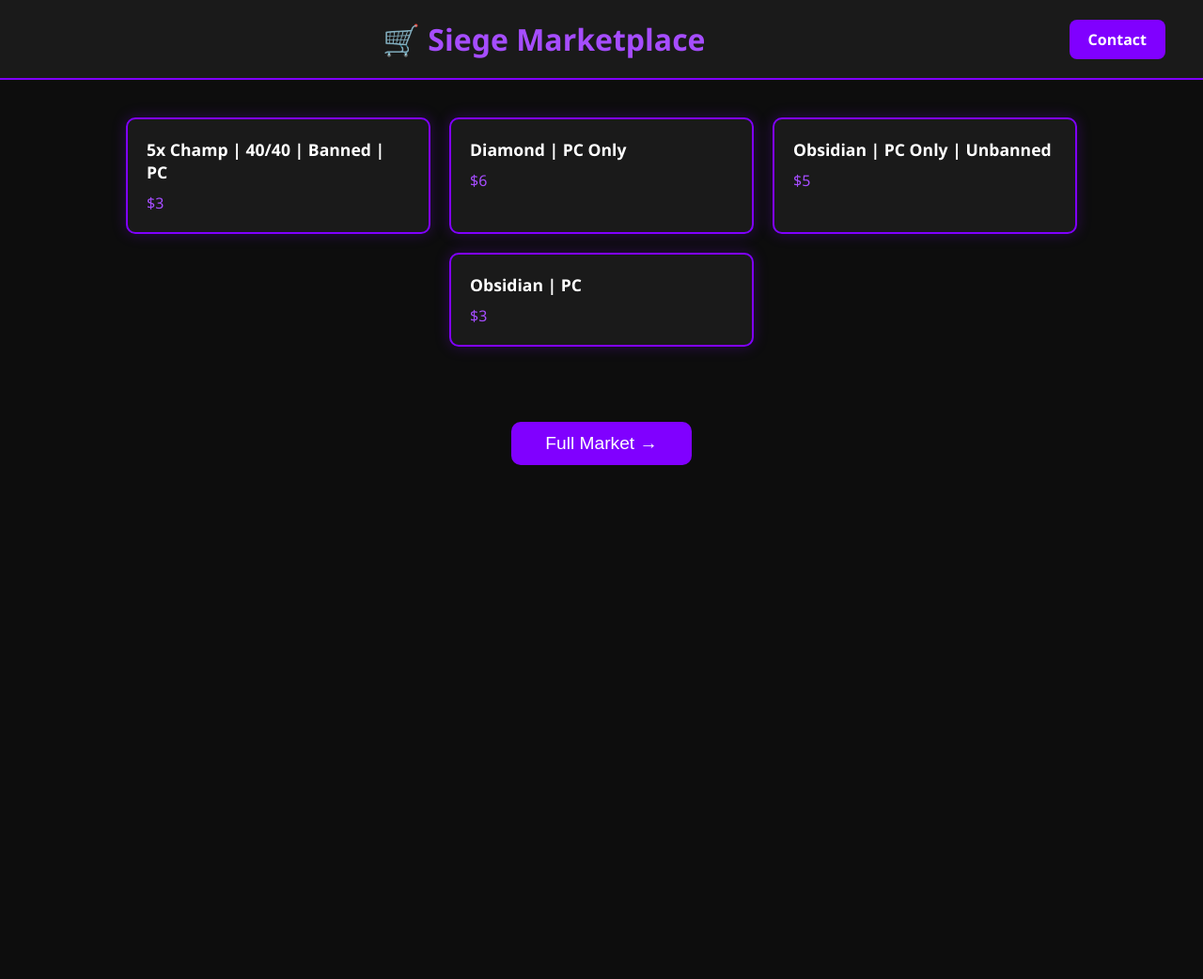
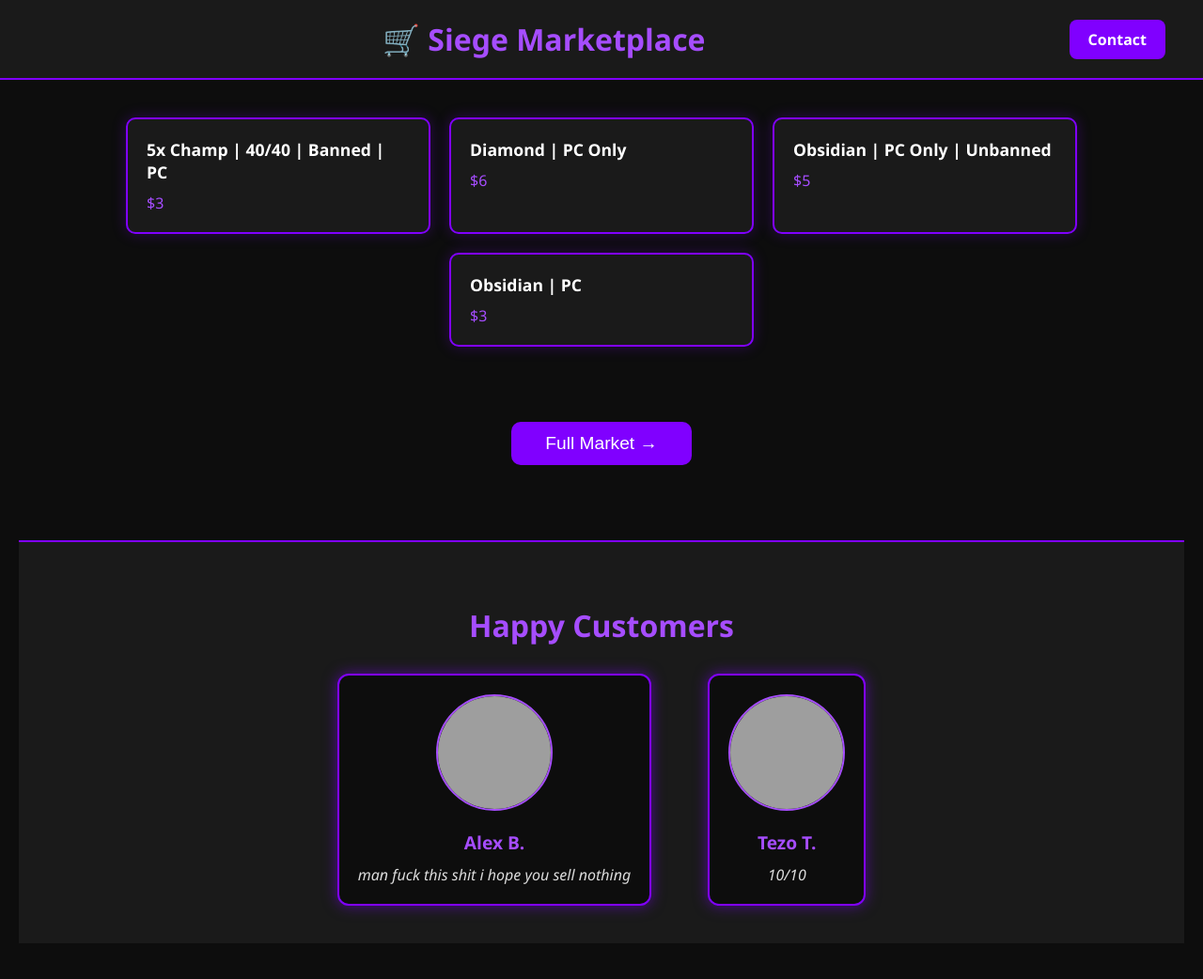
Before and after one commit to splytt/splytt.github.io, a plain HTML site: page index.html in a window 1280 px wide. Shown: the whole page at 94% size. Before the commit the page ends 800 px from the top, so only its background shows below. Drawn offline with Linux system fonts and the light colour scheme; grey boxes are pictures that could not be loaded.

Commit message:
Update index.html

```diff
--- a/index.html
+++ b/index.html
@@ -91,6 +91,56 @@
     .full-market-button button:hover {
       background-color: #a64dff;
     }
+    /* Happy Customers Section */
+    .happy-customers {
+      background-color: #1a1a1a;
+      border-top: 2px solid #8000ff;
+      padding: 40px 20px;
+      max-width: 1200px;
+      margin: 0 auto 40px auto;
+      text-align: center;
+      color: #a64dff;
+    }
+    .happy-customers h2 {
+      margin-bottom: 30px;
+      font-size: 2rem;
+      color: #a64dff;
+    }
+    .customer-list {
+      display: flex;
+      justify-content: center;
+      gap: 60px;
+      flex-wrap: wrap;
+    }
+    .customer {
+      background-color: #0d0d0d;
+      border: 2px solid #8000ff;
+      border-radius: 12px;
+      padding: 20px;
+      max-width: 300px;
+      box-shadow: 0 0 15px #8000ff88;
+      text-align: center;
+      color: #e0e0e0;
+    }
+    .customer img {
+      width: 120px;
+      height: 120px;
+      border-radius: 50%;
+      object-fit: cover;
+      margin-bottom: 15px;
+      border: 2px solid #a64dff;
+    }
+    .customer .name {
+      font-weight: bold;
+      font-size: 1.2rem;
+      margin-bottom: 10px;
+      color: #a64dff;
+    }
+    .customer .quote {
+      font-style: italic;
+      font-size: 1rem;
+      color: #ddd;
+    }
   </style>
 </head>
 <body>
@@ -138,5 +188,21 @@
     </button>
   </div>
 
+  <section class="happy-customers">
+    <h2>Happy Customers</h2>
+    <div class="customer-list">
+      <div class="customer">
+        <img src="https://i.imgur.com/0pC5N37.jpg" alt="Alex B." />
+        <div class="name">Alex B.</div>
+        <div class="quote">man fuck this shit i hope you sell nothing</div>
+      </div>
+      <div class="customer">
+        <img src="https://i.imgur.com/pSfsXKd.jpg" alt="Tezo T." />
+        <div class="name">Tezo T.</div>
+        <div class="quote">10/10</div>
+      </div>
+    </div>
+  </section>
+
 </body>
 </html>
```
